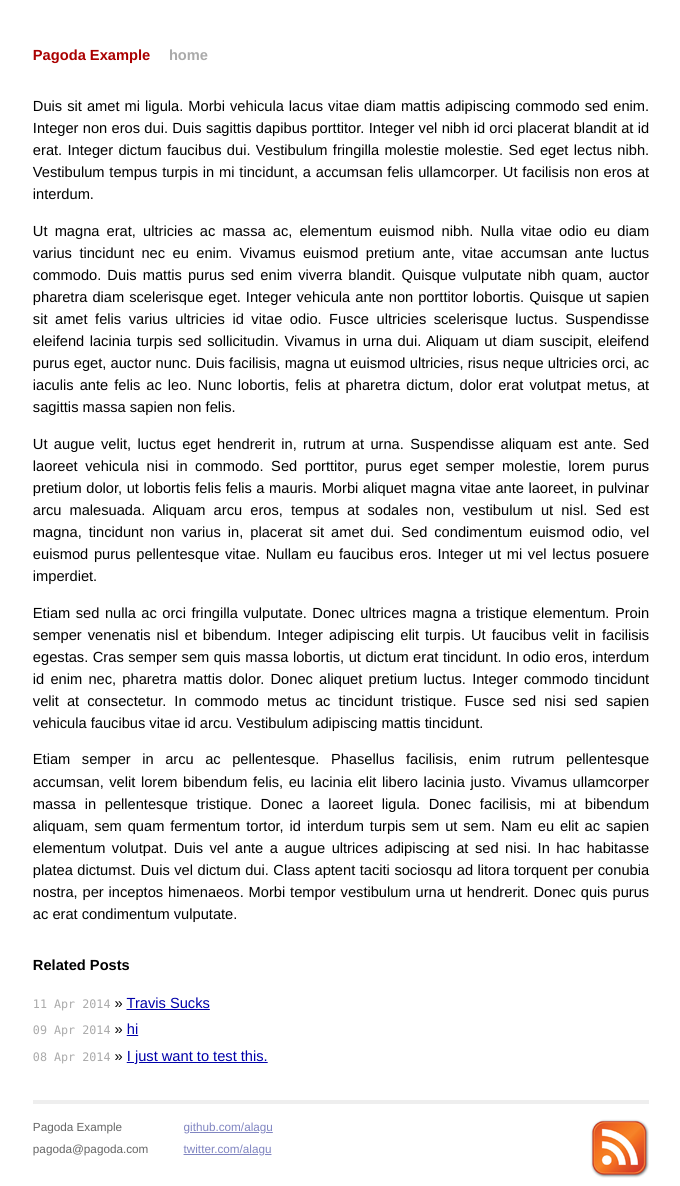
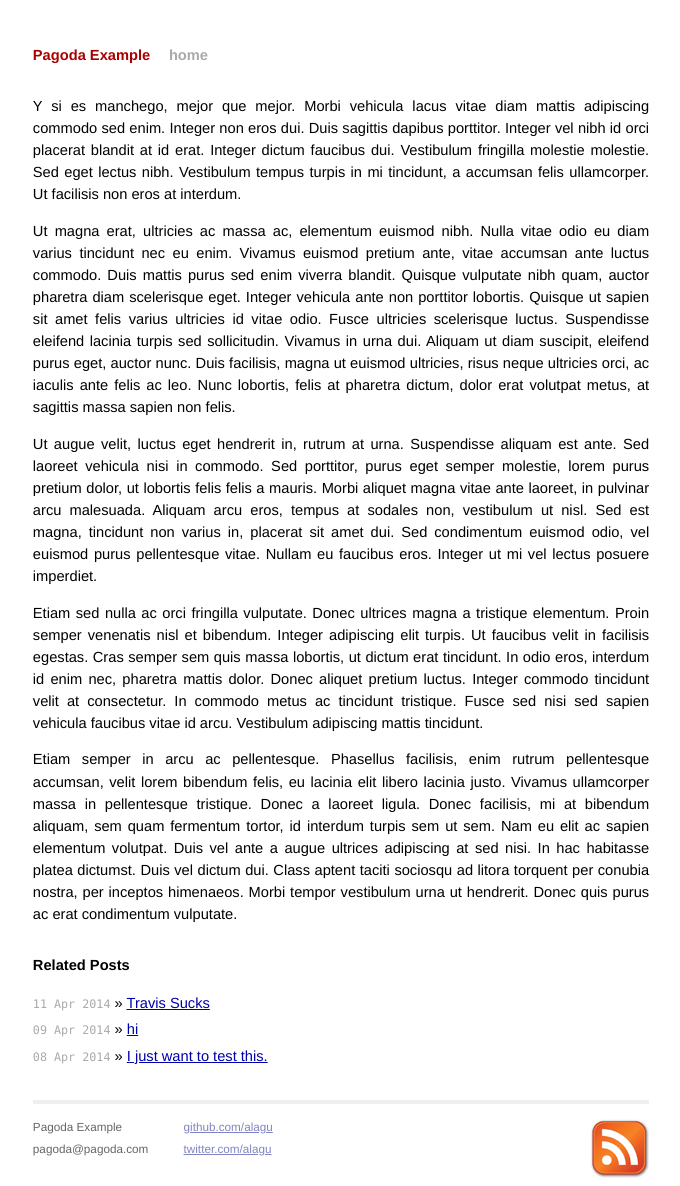
Before and after one commit to alagu/pagoda-demo-blog, a Jekyll site: the page built from _posts/2014-02-06-el-queso-mola-mucho.md, in a window 1280 px wide. Shown: the whole page, without its empty margins (299-979 px from the left). Built offline with Jekyll 4.4.1, drawn with Linux system fonts in a browser that asks for light colours; Markdown is read by kramdown in place of the engine named in the settings.

Commit message:
Changed 2014-02-06-el-queso-mola-mucho.md

```diff
--- a/_posts/2014-02-06-el-queso-mola-mucho.md
+++ b/_posts/2014-02-06-el-queso-mola-mucho.md
@@ -4,7 +4,7 @@ layout: post
 published: true
 scribbles: negatory
 ---
-Duis sit amet mi ligula. Morbi vehicula lacus vitae diam mattis adipiscing commodo sed enim. Integer non eros dui. Duis sagittis dapibus porttitor. Integer vel nibh id orci placerat blandit at id erat. Integer dictum faucibus dui. Vestibulum fringilla molestie molestie. Sed eget lectus nibh. Vestibulum tempus turpis in mi tincidunt, a accumsan felis ullamcorper. Ut facilisis non eros at interdum.
+Y si es manchego, mejor que mejor. Morbi vehicula lacus vitae diam mattis adipiscing commodo sed enim. Integer non eros dui. Duis sagittis dapibus porttitor. Integer vel nibh id orci placerat blandit at id erat. Integer dictum faucibus dui. Vestibulum fringilla molestie molestie. Sed eget lectus nibh. Vestibulum tempus turpis in mi tincidunt, a accumsan felis ullamcorper. Ut facilisis non eros at interdum.
 
 Ut magna erat, ultricies ac massa ac, elementum euismod nibh. Nulla vitae odio eu diam varius tincidunt nec eu enim. Vivamus euismod pretium ante, vitae accumsan ante luctus commodo. Duis mattis purus sed enim viverra blandit. Quisque vulputate nibh quam, auctor pharetra diam scelerisque eget. Integer vehicula ante non porttitor lobortis. Quisque ut sapien sit amet felis varius ultricies id vitae odio. Fusce ultricies scelerisque luctus. Suspendisse eleifend lacinia turpis sed sollicitudin. Vivamus in urna dui. Aliquam ut diam suscipit, eleifend purus eget, auctor nunc. Duis facilisis, magna ut euismod ultricies, risus neque ultricies orci, ac iaculis ante felis ac leo. Nunc lobortis, felis at pharetra dictum, dolor erat volutpat metus, at sagittis massa sapien non felis.
 
```
